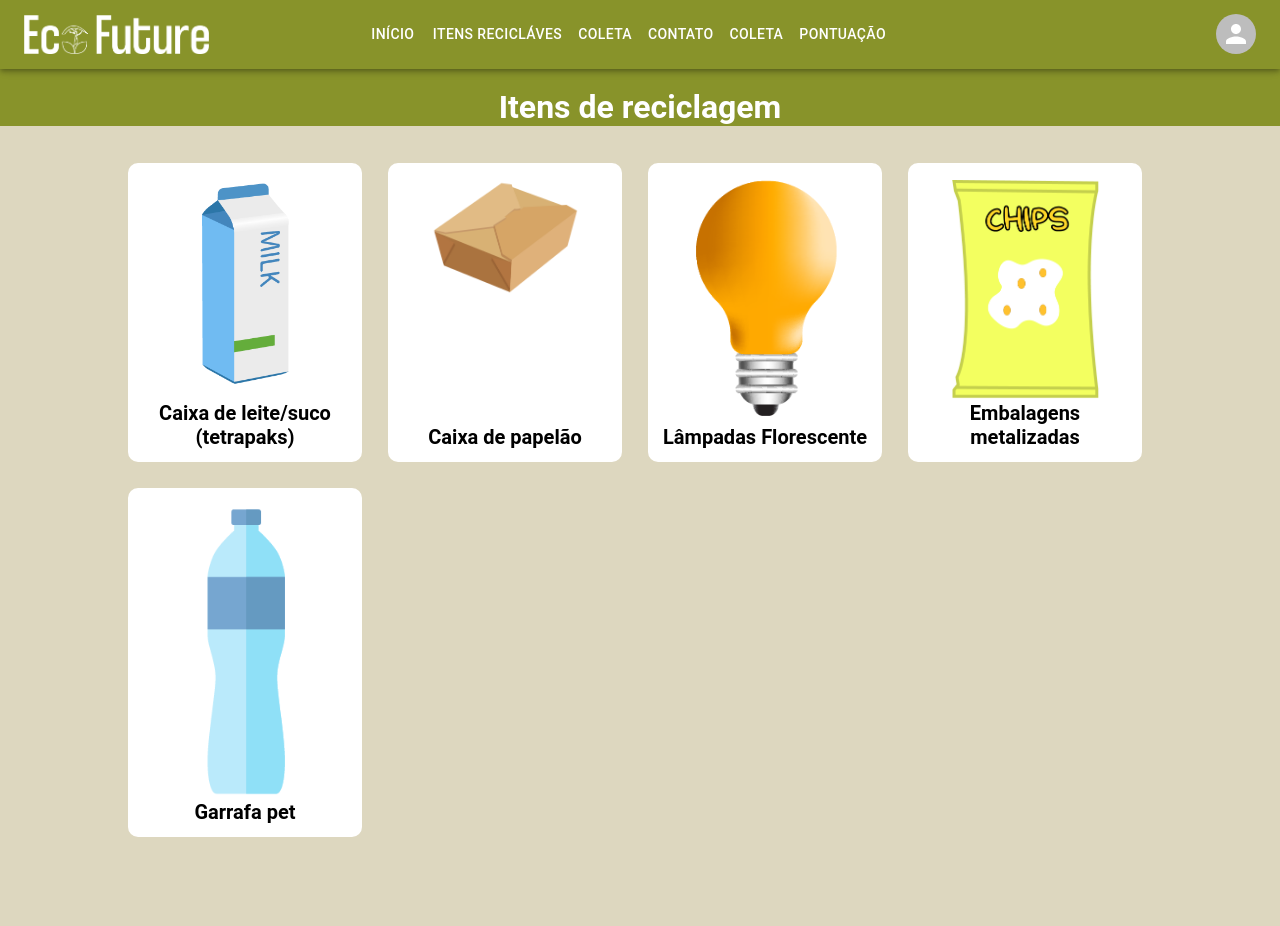
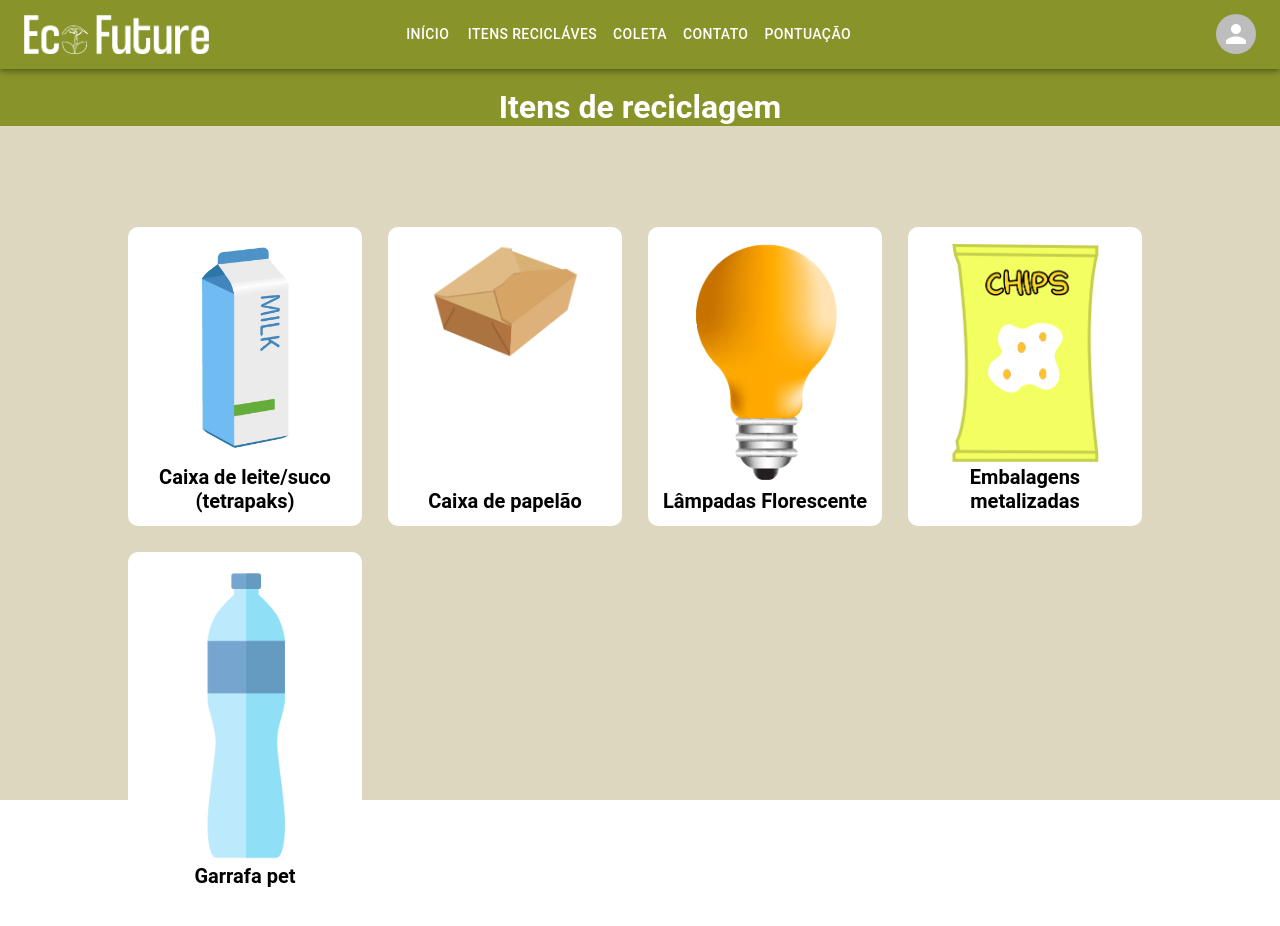
Before and after one commit to DjalmaHenry/eco-future-recicla-hack, a React (Create React App) app: page /tips in a window 1280 px wide. Shown: the top 926 px of the page. Built offline with nearby package versions, Linux system fonts and the light colour scheme; no server answers; the HTML template or start-up script is replaced by a standard one.

Commit message:
fix: responsiviness

```diff
--- a/src/components/Navbar/Navbar.tsx
+++ b/src/components/Navbar/Navbar.tsx
@@ -96,17 +96,14 @@ const ResponsiveAppBar = () => {
                   <Typography textAlign="center">Itens recicláves</Typography>
                 </MenuItem>
               </a>
+              <a href="/maps">
                 <MenuItem onClick={handleCloseNavMenu}>
                   <Typography textAlign="center">Coleta</Typography>
                 </MenuItem>
+              </a>
               <a href="/contact">
                 <MenuItem onClick={handleCloseNavMenu}>
                   <Typography textAlign="center">Contato</Typography>
-                </MenuItem>
-              </a>
-              <a href="/maps">
-                <MenuItem onClick={handleCloseNavMenu}>
-                  <Typography textAlign="center">Coleta</Typography>
                 </MenuItem>
               </a>
               <a href="/score">
@@ -133,26 +130,20 @@ const ResponsiveAppBar = () => {
                 Itens recicláves
               </Button>
             </a>
+            <a href="/maps">
               <Button
                 onClick={handleCloseNavMenu}
                 sx={{ my: 2, color: "white", display: "block" }}
               >
                 Coleta
               </Button>
+            </a>
             <a href="/contact">
               <Button
                 onClick={handleCloseNavMenu}
                 sx={{ my: 2, color: "white", display: "block" }}
               >
                 Contato
-              </Button>
-            </a>
-            <a href="/maps">
-              <Button
-                onClick={handleCloseNavMenu}
-                sx={{ my: 2, color: "white", display: "block" }}
-              >
-                Coleta
               </Button>
             </a>
             <a href="/score">
--- a/src/pages/Home/home.css
+++ b/src/pages/Home/home.css
@@ -30,11 +30,12 @@
   font-size: 1.5rem;
   font-weight: 700;
   color: #88932a;
-  align-items: center;
-  justify-content: center;
   margin-top: -4rem;
   display: flex;
   flex-direction: column;
+  align-items: center;
+  justify-content: center;
+  padding-top: 4rem;
 }
 
 .app-name {
--- a/src/pages/Tips/tips.css
+++ b/src/pages/Tips/tips.css
@@ -1,9 +1,8 @@
 .tips-container {
   font-family: "Roboto", sans-serif;
   background-color: #ddd7bf;
-  height: 100%;
+  height: 100vh;
   width: 100%;
-  padding-bottom: 14%;
 }
 
 .top {
@@ -89,3 +88,9 @@
 .title {
   font-weight: bold;
 }
+
+@media only screen and (max-width: 899px) {
+  .tips-container {
+    height: 100%;
+  }
+}
```
Lines whose indentation alone changed are shown as unchanged.
